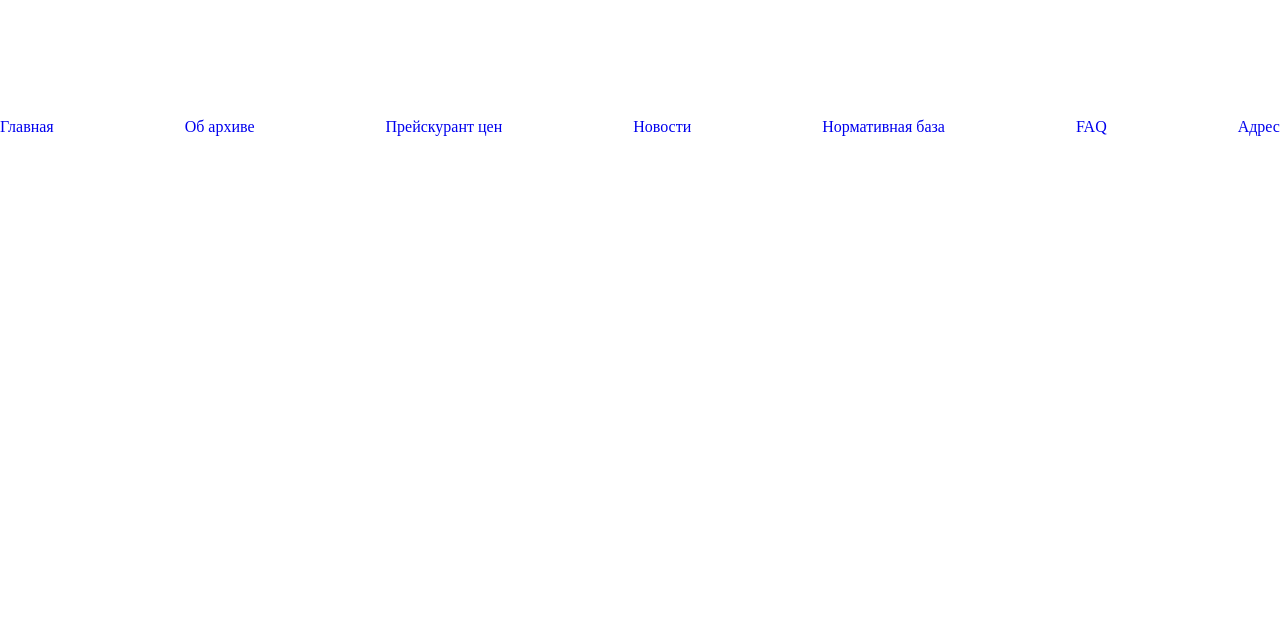
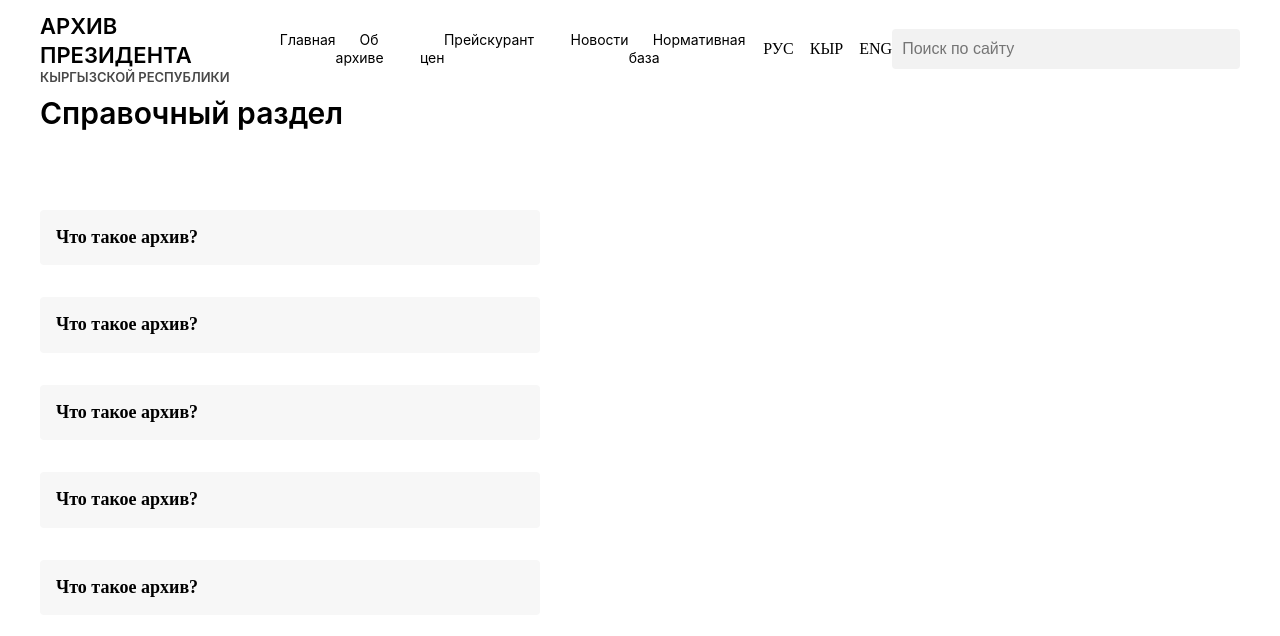
Before and after one commit to Aidarkg/front-archive, a React (Vite) app: page / in a window 1280 px wide. Shown: the top 636 px of the page. Built offline with nearby package versions, Linux system fonts and the light colour scheme.

Commit message:
feat(HelpSection.jsx/HelpSection.module.sass/Header.jsx/Header.module.sass): added a HelpSection and changed Header

```diff
--- a/src/components/header/Header.jsx
+++ b/src/components/header/Header.jsx
@@ -1,10 +1,41 @@
-import { NavbarList } from "../../utils/NavbarList.jsx";
-import { Link } from "react-router-dom";
+import { NavLink } from "react-router-dom";
 import s from "./Header.module.sass";
+import { NavbarList } from "../../utils/NavbarList";
 
 export const Header = () => {
    return (
-      <section className={s.container}>
+      <header className={s.header}>
+         <div className={s.header__inner}>
+            <span className={s.header__logo}>
+               <h3>АРХИВ ПРЕЗИДЕНТА</h3>
+               <h6>КЫРГЫЗСКОЙ РЕСПУБЛИКИ</h6>
+            </span>
+            <nav>
+               <ul className={s.header__nav_list}>
+                  {NavbarList.map(item => (
+                     <li key={item.id}>
+                        <NavLink to={item.route}>
+                           {item.caption}
+                        </NavLink>
+                     </li>
+                  )).slice(0, 5)}
+               </ul>
+            </nav>
+            <ul className={s.header__languages_list}>
+               <li>РУС</li>
+               <li>КЫР</li>
+               <li>ENG</li>
+            </ul>
+            <input className={s.header__input} type="search" placeholder="Поиск по сайту" />
+         </div>
+      </header>
+   );
+};
+
+
+
+
+{/* <section className={s.container}>
 <header className={s.navbar}>
    <ul>
       <li>
@@ -16,6 +47,4 @@ export const Header = () => {
       </li>
    </ul>
 </header>
-      </section>
-   );
-};
+</section> */}
--- a/src/components/header/Header.module.sass
+++ b/src/components/header/Header.module.sass
@@ -1,13 +1,52 @@
-.container
-  max-width: 1360px
-  margin: 0 auto
+.header
+  max-width: 1440px
+  margin: 12px 40px
+  max-height: 70px
 
-.navbar
-  margin-top: 118px
-  ul
+  &__inner
+    display: flex
+    justify-content: space-between
+    align-items: center
+
+    &__logo
+      display: flex
+      flex-direction: column
+
+    span h3
+      color: #000000
+      font-size: 22px
+      font-weight: 600
+      line-height: 28.6px
+      font-family: "inter", sans-serif
+
+    span h6
+      color: #484848
+      font-size: 13px
+      font-weight: 600
+      line-height: 17px
+      font-family: "inter", sans-serif
+
+  &__nav_list
+    display: flex
+
+    li a
+      padding-left: 24px
+      font-weight: 400
+      font-size: 14px
+      line-height: 18px
+      font-family: "inter", sans-serif
+      color: #000000
+
+  &__languages_list
+    display: flex
+    gap: 16px
+
     li
-      display: flex
-      justify-content: space-between
-      align-items: center
-      gap: 45px
-      font-size: 18px
+      color: #000000
+
+  &__input
+    background-color: #f2f2f2
+    border-radius: 4px
+    height: 40px
+    text-indent: 10px
+    width: 378px
--- a/src/pages/main/section/helpSection/HelpSection.jsx
+++ b/src/pages/main/section/helpSection/HelpSection.jsx
@@ -1,3 +1,74 @@
+import { useState } from "react";
+import s from "./HelpSection.module.sass";
+
 export const HelpSection = () => {
-   return <div></div>;
+    const [openAnswer, setOpenAnswer] = useState(null);
+
+    const toggleAccordion = (ind) => setOpenAnswer(openAnswer === ind ? null : ind);
+
+    const accordionItems = [
+        {
+            id: 1,
+            question: "Что такое архив?",
+            answer: `Идейные соображения высшего порядка,
+                    а также новая модель организационной деятельности,
+                    а также свежий взгляд на привычные вещи
+                    — безусловно открывает новые горизонты для поставленных обществом задач.`
+        },
+        {
+            id: 2,
+            question: "Что такое архив?",
+            answer: `Идейные соображения высшего порядка,
+                    а также новая модель организационной деятельности,
+                    а также свежий взгляд на привычные вещи
+                    — безусловно открывает новые горизонты для поставленных обществом задач.`
+        },
+        {
+            id: 3,
+            question: "Что такое архив?",
+            answer: `Идейные соображения высшего порядка,
+                    а также новая модель организационной деятельности,
+                    а также свежий взгляд на привычные вещи
+                    — безусловно открывает новые горизонты для поставленных обществом задач.`
+        },
+        {
+            id: 4,
+            question: "Что такое архив?",
+            answer: `Идейные соображения высшего порядка,
+                    а также новая модель организационной деятельности,
+                    а также свежий взгляд на привычные вещи
+                    — безусловно открывает новые горизонты для поставленных обществом задач.`
+        },
+        {
+            id: 5,
+            question: "Что такое архив?",
+            answer: `Идейные соображения высшего порядка,
+                    а также новая модель организационной деятельности,
+                    а также свежий взгляд на привычные вещи
+                    — безусловно открывает новые горизонты для поставленных обществом задач.`
+        },
+    ];
+
+    return (
+        <section className={s.helpSection}>
+            <h2 className={s.helpSection__heading}>Справочный раздел</h2>
+
+            <div className={s.helpSection__accordeon_container}>
+                {accordionItems.map((item, index) => (
+                    <div key={item.id} className={s.helpSection__accordeon_item}>
+                        <div
+                            className={s.helpSection__accordeon_question}
+                            onClick={() => toggleAccordion(index)}>
+                                <h4>{item.question}</h4>
+                        </div>
+                        {openAnswer === index &&
+                            <div className={s.helpSection__accordeon_answer}>
+                                <h4>{item.question}</h4>
+                                <p>{item.answer}</p>
+                            </div>}
+                    </div>
+                ))}
+            </div>
+        </section>
+    );
 };
--- /dev/null
+++ b/src/pages/main/section/helpSection/HelpSection.module.sass
@@ -0,0 +1,44 @@
+.helpSection
+    max-width: 1440px
+    margin: 0 40px
+
+    &__heading
+        font-size: 30px
+        font-weight: 600
+        line-height: 39px
+        font-family: "inter", sans-serif
+        margin-bottom: 77px
+
+    &__accordeon_question
+        padding: 16px
+        background-color: #F7F7F7
+        width: 500px
+        border-radius: 4px
+        margin-bottom: 32px
+
+        h4
+            font-weight: 600
+            font-size: 18px
+            line-height: 23.4px
+            cursor: pointer
+
+    &__accordeon_answer
+        padding: 16px
+        background-color: #F7F7F7
+        border-left: 2px solid #0059D7
+        width: 500px
+        border-radius: 4px
+        margin-bottom: 20px
+        transition: height 0.3 ease
+
+        h4
+            font-weight: 600
+            font-size: 18px
+            line-height: 23.4px
+            padding-bottom: 16px
+
+        p
+            font-weight: 400
+            font-size: 16px
+            line-height: 20.8px
+            color: #909090
```
Lines whose indentation alone changed are shown as unchanged.
